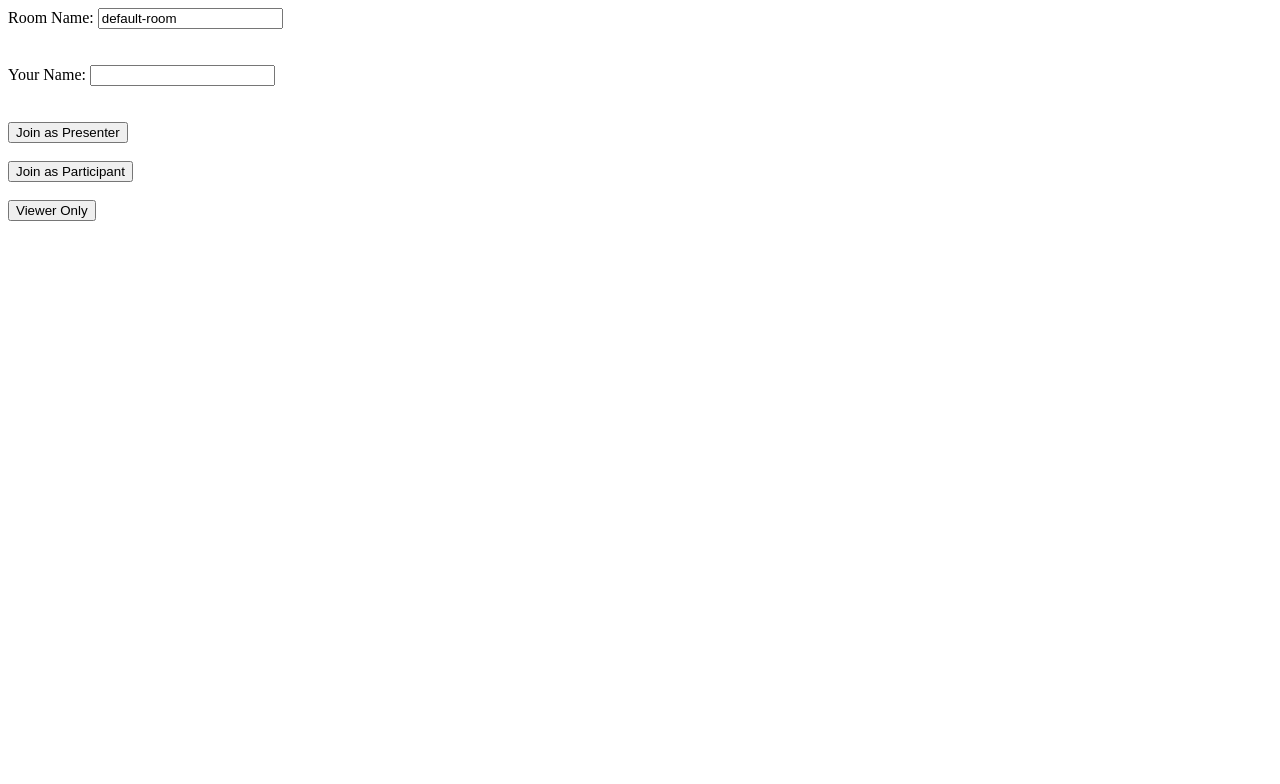
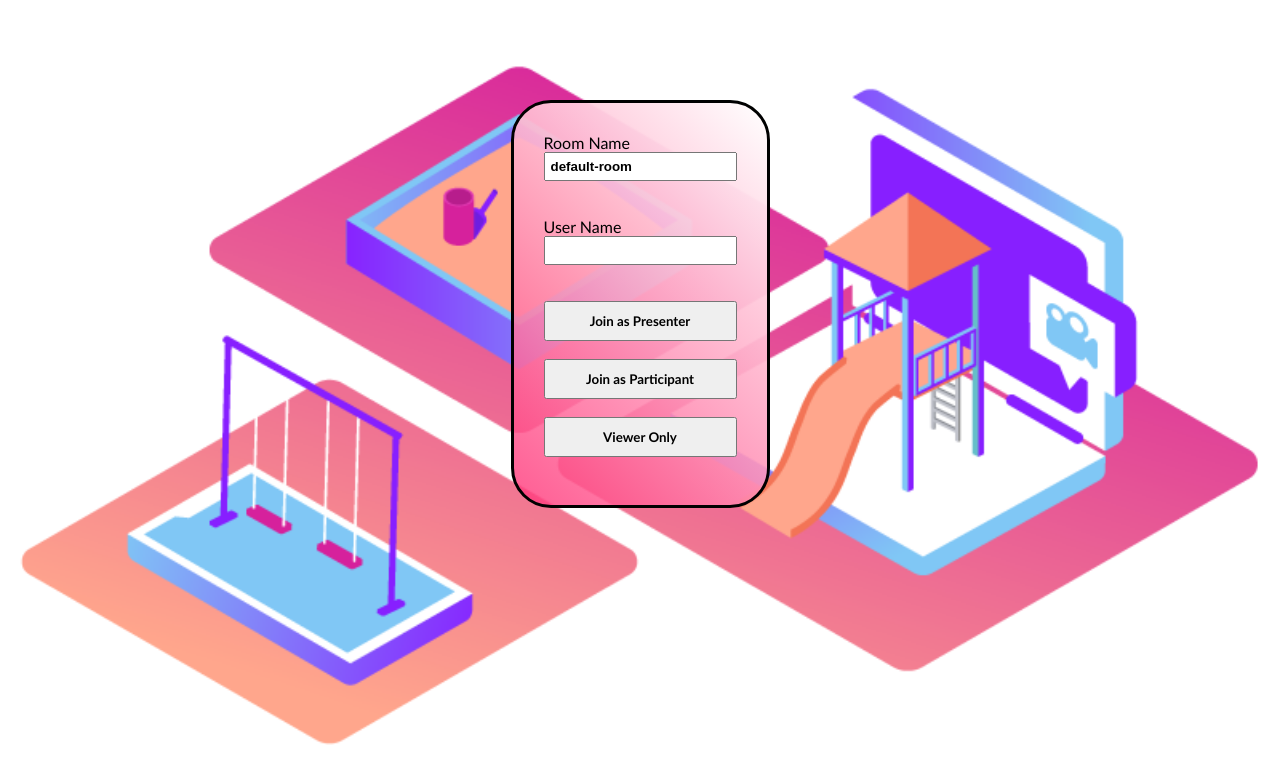
Before and after one commit to richardsabbarton/green-screen, a website: page public/app.html in a window 1280 px wide. Drawn offline with Linux system fonts and the light colour scheme.

Commit message:
Made lading screen more presentable

```diff
--- a/public/app.html
+++ b/public/app.html
@@ -2,22 +2,24 @@
 <html>
   <head>
     <title>Virtual Green-Screen</title>
+    <link rel="stylesheet" href="./css/app.css">
   </head>
   <body>
-    Room Name: <input id="roomname" type="text" value="default-room"> <br/>
+  <div class="form-container">
+    <div class="form-label">Room Name</div><input class="form-input" id="roomname" type="text" value="default-room"> <br/>
     <br/>
     <br/>
-    Your Name: <input id="username" type="text" value=""> <br/>
+    <div class="form-label">User Name</div><input class="form-input" id="username" type="text" value=""> <br/>
     <br/>
     <br/>
 
-    <button id="presenter-join">Join as Presenter</button><br/>
+    <button class="form-button" id="presenter-join">Join as Presenter</button><br/>
     <br/>
-    <button id="participant-join">Join as Participant</button><br/>
+    <button class="form-button" id="participant-join">Join as Participant</button><br/>
     <br/>
-    <button id="viewer-join">Viewer Only</button><br/>
+    <button class="form-button" id="viewer-join">Viewer Only</button><br/>
     <br/>
-
+  </div>
     <script>
 
       let urlRoomName = new URLSearchParams(window.location.search).get('roomName')
--- a/public/css/app.css
+++ b/public/css/app.css
@@ -4,6 +4,46 @@ html, body {
     margin: 0px;
 }
 
+body {
+    width: 100%;
+    height: 100%;
+    margin: 0px;
+    background-image: url('../images/playground.png');
+    background-size: contain;
+    background-repeat: no-repeat;
+    background-position: center;
+}
+
+.form-container {
+    margin-left: auto;
+    margin-right: auto;
+    margin-top: 100px;
+    width: fit-content;
+    height: fit-content;
+    padding: 30px;
+    border-style: solid;
+    border-radius: 40px;
+    background-color: aliceblue;
+    background: linear-gradient(45deg, #f37c, white);
+}
+
+.form-label {
+    font-family: 'Gill Sans', 'Gill Sans MT', Calibri, 'Trebuchet MS', sans-serif;
+}
+
+.form-input {
+    order-radius: 30px;
+    padding: 5px;
+    font-weight: bold;
+}
+
+.form-button {
+    border-radus: 30px;
+    font-family: 'Gill Sans', 'Gill Sans MT', Calibri, 'Trebuchet MS', sans-serif;
+    padding: 10px;
+    width: -webkit-fill-available;
+    font-weight: bold;
+}
 
 .mainstage {
     position: absolute;
```
Also changed, not shown: public/images/playground.png (added).
